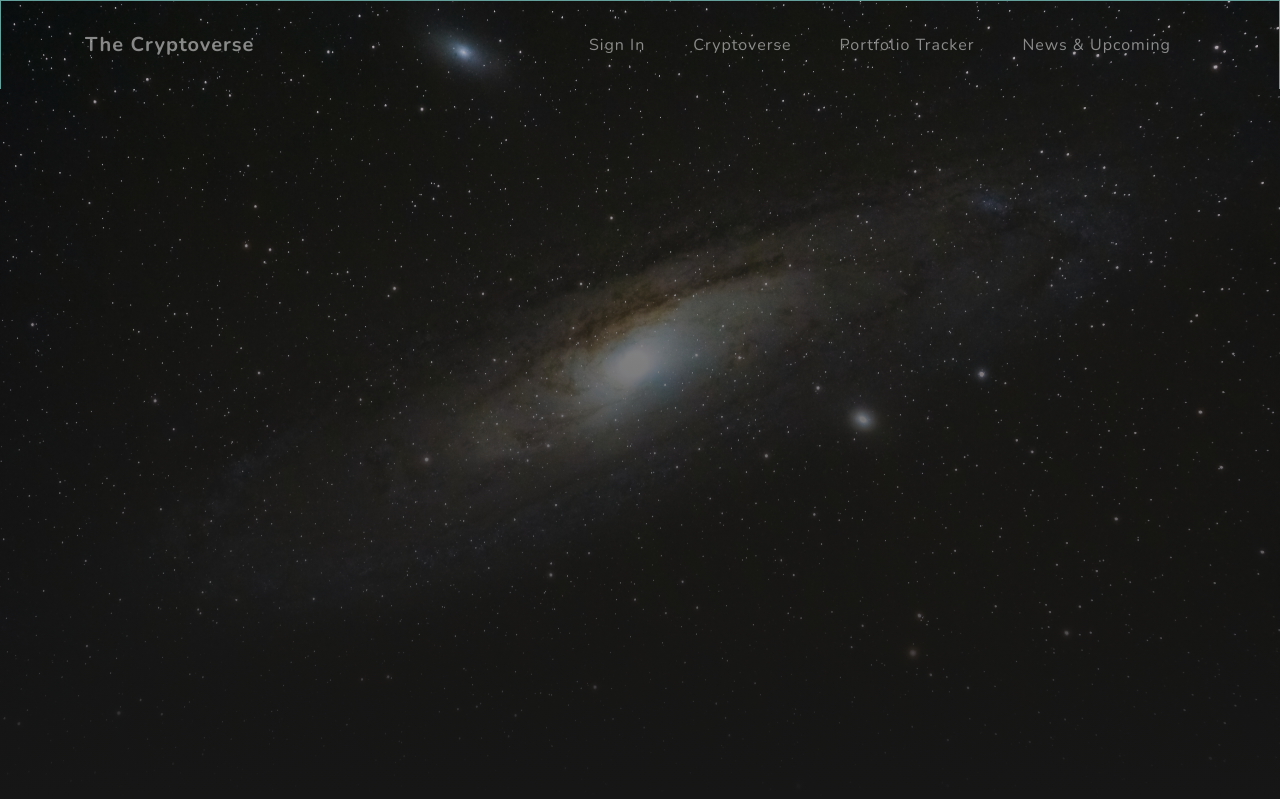
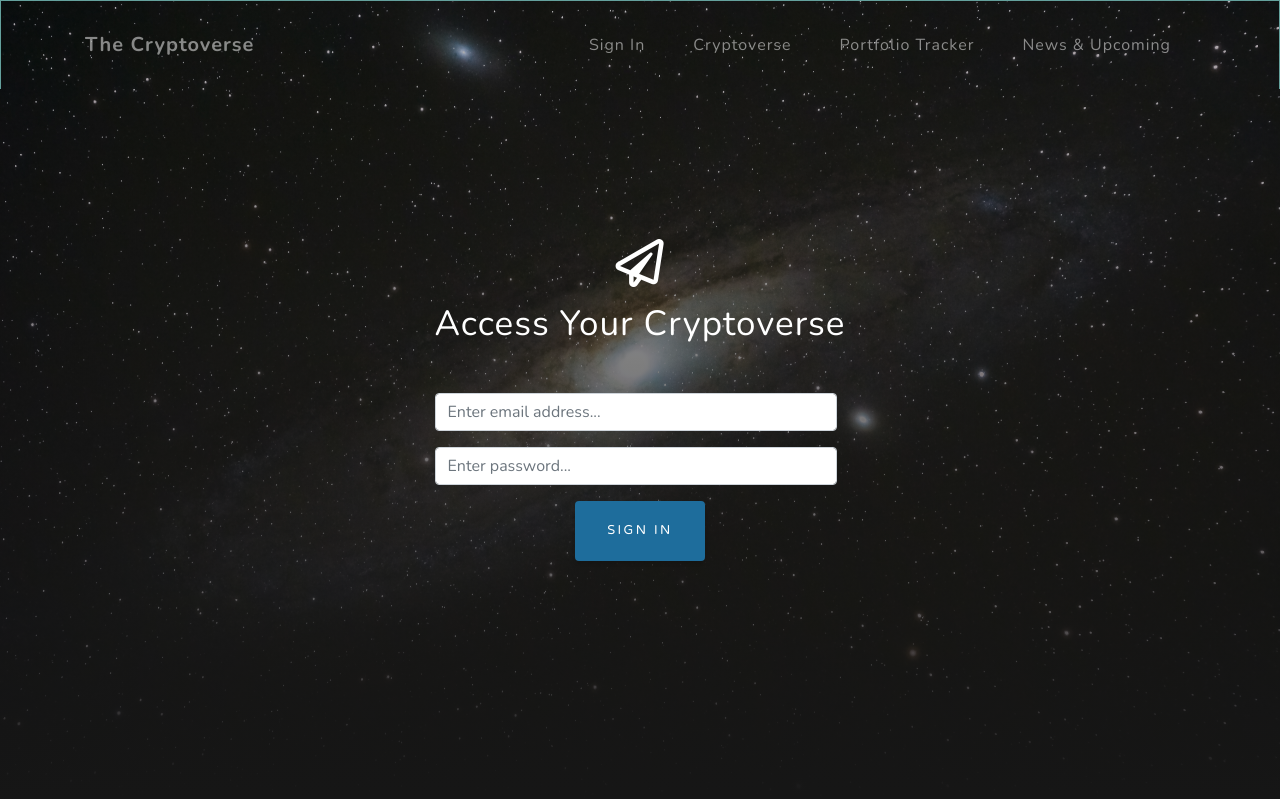
Before and after one commit to StickoNinja/Cryptoverse, a Flask app: page /login in a window 1280 px wide. Shown: the top 799 px of the page. Run offline with Flask 2, Linux system fonts and the light colour scheme; some libraries are stand-ins or nearby versions.

Commit message:
Commit v9.6

```diff
--- a/main.py
+++ b/main.py
@@ -136,8 +136,6 @@ def login():
         email = request.form.get("email")
         password = hashlib.sha256(request.form.get("password").encode("utf-8")).hexdigest()
 
-        logged_in = False
-
         user = db.query(User).filter_by(email=email).first()
 
         if not user:
--- a/templates/base.html
+++ b/templates/base.html
@@ -23,7 +23,7 @@
 
   <nav class="navbar navbar-expand-lg navbar-light fixed-top" id="mainNav">
     <div class="container">
-      <a class="navbar-brand js-scroll-trigger" href="#page-top">The Cryptoverse</a>
+      <a class="navbar-brand js-scroll-trigger" href="/">The Cryptoverse</a>
       <button class="navbar-toggler navbar-toggler-right" type="button" data-toggle="collapse" data-target="#navbarResponsive" aria-controls="navbarResponsive" aria-expanded="false" aria-label="Toggle navigation">
         Menu
         <i class="fas fa-bars"></i>
@@ -32,7 +32,7 @@
          <div class="collapse navbar-collapse" id="navbarResponsive">
         <ul class="navbar-nav ml-auto">
           <li class="nav-item">
-            <a class="nav-link js-scroll-trigger" href="#signup">Sign In</a>
+            <a class="nav-link js-scroll-trigger" href="/login">Sign In</a>
           </li>
           <li class="nav-item">
             <a class="nav-link js-scroll-trigger" href="/cryptoverse">Cryptoverse</a>
@@ -47,31 +47,7 @@
       </div>
     </div>
   </nav>
-
-  <header class="masthead">
-    <div class="container d-flex h-100 align-items-center">
-      <div class="mx-auto text-center">
-      </div>
-    </div>
-  </header>
-
-  <section id="contact" class="contact-section bg-black">
-    <div class="container">
-        <div class="social d-flex justify-content-center">
-        <a href="https://github.com/StickoNinja/Cryptoverse" target="_blank" class="mx-2">
-          <i class="fab fa-github"></i>
-        </a>
-        </div>
-    </div>
-  </section>
-
 </body>
-
-  <footer class="bg-black small text-center text-white-50">
-    <div class="container">
-      Copyright &copy; The Cryptoverse 2019
-    </div>
-  </footer>
 
   <script src="/static/vendor/jquery/jquery.min.js"></script>
   <script src="/static/vendor/bootstrap/js/bootstrap.bundle.min.js"></script>
--- a/templates/cryptoverse.html
+++ b/templates/cryptoverse.html
@@ -1,4 +1,6 @@
 {% extends "base.html" %}
+
+{% block content %}
 
 <table class="table">
   <thead class="thead-dark">
@@ -24,5 +26,4 @@
   </tbody>
 </table>
 
-{% block content %}
 {% endblock content %}
--- a/templates/index.html
+++ b/templates/index.html
@@ -1,5 +1,6 @@
 {% extends "base.html" %}
 
+{% block content %}
   <header class="masthead">
     <div class="container d-flex h-100 align-items-center">
       <div class="mx-auto text-center">
@@ -110,7 +111,7 @@
       </div>
 
       <div class="social d-flex justify-content-center">
-        <a href="https://github.com/StickoNinja/Cryptoverse" target="_blank" class="mx-2">
+        <a href="https://github.com/StickoNinja" target="_blank" class="mx-2">
           <i class="fab fa-github"></i>
         </a>
       </div>
@@ -125,5 +126,4 @@
     </div>
   </footer>
 
-{% block content %}
 {% endblock content %}
--- a/templates/login.html
+++ b/templates/login.html
@@ -1,26 +1,43 @@
 {% extends "base.html" %}
 
-  <section id="signup" class="signup-section">
-    <div class="container">
-      <div class="row">
-        <div class="col-md-10 col-lg-8 mx-auto text-center">
+{% block content %}
 
-          <i class="far fa-paper-plane fa-2x mb-2 text-white"></i>
-          <h2 class="text-white mb-5">Enter The Cryptoverse!</h2>
-
+<header class="masthead">
+    <div class="container d-flex h-100 align-items-center">
+        <div class="mx-auto text-center">
+            <i class="far fa-paper-plane fa-3x mb-3 text-white"></i>
+            <h2 class="text-white mb-5" style="font-size: 35px !important">Access Your Cryptoverse</h2>
             <form method="post" action="/login" class="form-inline d-flex">
-            <input type="email" name="email" class="form-control flex-fill mr-0 mr-sm-2 mb-3 mb-sm-0" id="inputEmail" placeholder="Enter email address...">
+                <input type="email" name="email" class="form-control flex-fill mr-0 mr-sm-2 mb-3 mb-sm-0"
+                       id="inputEmail" placeholder="Enter email address...">
             </form>
             <p></p>
             <form method="post" action="/login" class="form-inline d-flex">
-            <input type="password" name="password" class="form-control flex-fill mr-0 mr-sm-2 mb-3 mb-sm-0" id="inputPassword" placeholder="Enter password...">
+                <input type="password" name="password" class="form-control flex-fill mr-0 mr-sm-2 mb-3 mb-sm-0"
+                       id="inputPassword" placeholder="Enter password...">
             </form>
             <p></p>
             <button type="submit" class="btn btn-primary mx-auto">Sign In</button>
         </div>
     </div>
+</header>
+
+
+<section id="contact" class="contact-section bg-black">
+    <div class="container">
+        <div class="social d-flex justify-content-center">
+            <a href="https://github.com/StickoNinja" target="_blank" class="mx-2">
+                <i class="fab fa-github"></i>
+            </a>
+        </div>
     </div>
 </section>
 
-{% block content %}
+
+<footer class="bg-black small text-center text-white-50">
+    <div class="container">
+        Copyright &copy; The Cryptoverse 2019
+    </div>
+</footer>
+
 {% endblock content %}
--- a/templates/newsletter.html
+++ b/templates/newsletter.html
@@ -1,13 +1,13 @@
 {% extends "base.html" %}
 
+{% block content %}
   <header class="masthead">
     <div class="container d-flex h-100 align-items-center">
       <div class="mx-auto text-center">
-        <h1 class="mx-auto my-0 text-uppercase">In Development</h1>
-        <h2 class="text-white-50 mx-auto mt-2 mb-5">Working On Providing You With The Latest News In The Cryptospace</h2>
+        <h1 class="mx-auto my-0 text-uppercase">Coming Soon</h1>
+        <h2 class="text-white-50 mx-auto mt-2 mb-5">Working Hard To Provide You With The Latest News In The Cryptospace</h2>
       </div>
     </div>
   </header>
 
-{% block content %}
 {% endblock content %}
```
Also changed, not shown: templates/portfolio.html (+18 -0 lines), localhost.sqlite. Lines whose indentation alone changed are shown as unchanged.
